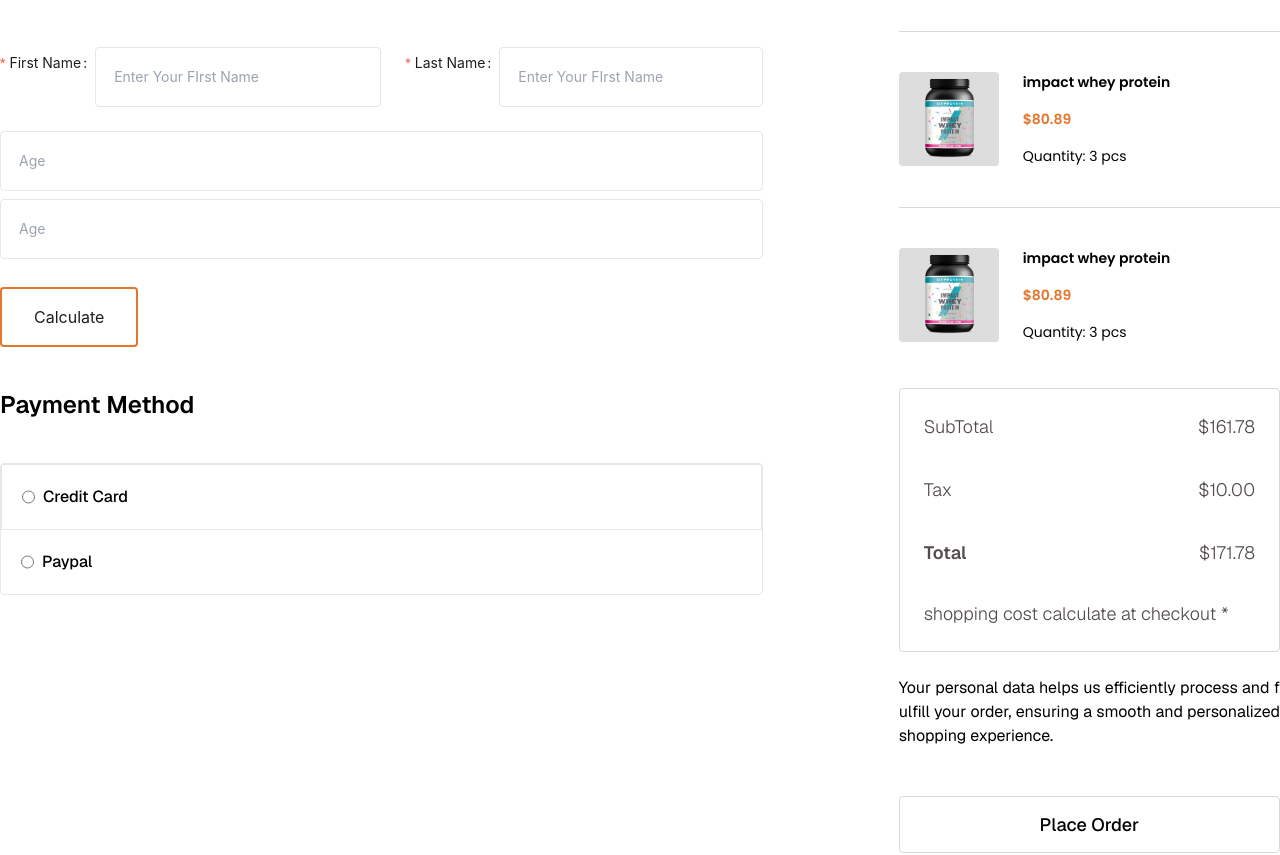
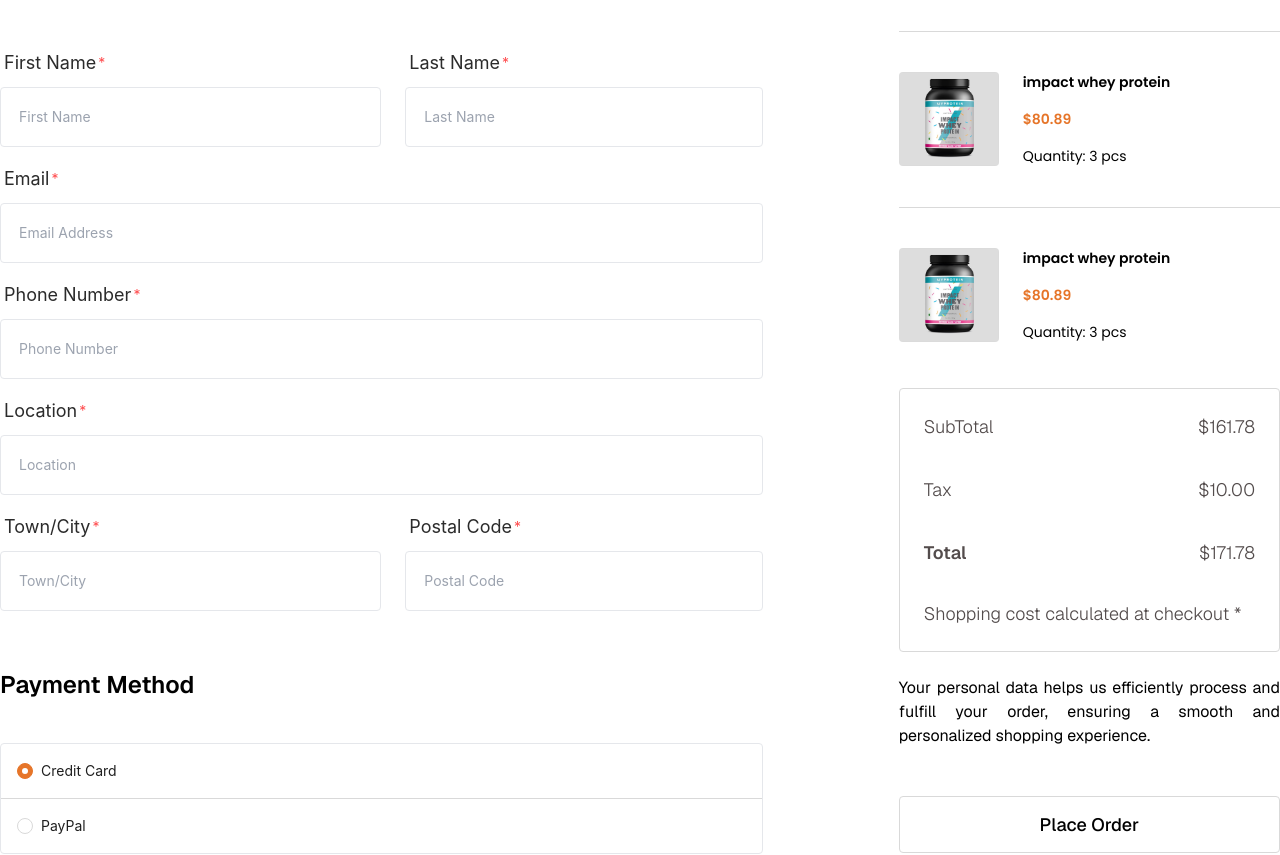
Before and after one commit to Jewel-190237/-gymstickUpdate, a Next.js app: page /checkout in a window 1280 px wide. Shown: the part 660-1515 px from the top of the page. Built offline with nearby package versions, Linux system fonts and the light colour scheme; no server answers.

Commit message:
file added

```diff
--- a/app/checkout/page.tsx
+++ b/app/checkout/page.tsx
@@ -1,33 +1,56 @@
 "use client";
-import React from 'react';
+import React, { useState } from 'react';
 import Link from 'next/link';
 import BasicHeader from '../../components/common/basic-header';
 import CheckOutCard from '../../components/card/CheckOutCard';
-import { Form } from 'antd';
+import { Form, RadioChangeEvent, Radio } from 'antd';
 import FormInput from '../../components/form/input';
-import Button from '../../components/common/button';
-const products = [{ image: '/whey.png', name: 'impact whey protein', price: 80.89, size: 1, quantity: 3 }, { image: '/whey.png', name: 'impact whey protein', price: 80.89, size: 1, quantity: 3 }];
-const page: React.FC = () => {
+
+const products = [
+    { image: '/whey.png', name: 'impact whey protein', price: 80.89, size: 1, quantity: 3 },
+    { image: '/whey.png', name: 'impact whey protein', price: 80.89, size: 1, quantity: 3 }
+];
+
+const Page: React.FC = () => {
+    const [value, setValue] = useState(1);
     const [form] = Form.useForm();
-    const onFinish = (values: { weight: number; height: number }) => {
+
+    const onFinish = (values: { FName: string; LName: string; email: string; phone: number; location: string; city: string; PCode: string }) => {
+        console.log(values, value);
         form.resetFields();
     };
+
+    const onChange = (e: RadioChangeEvent) => {
+        console.log('radio checked', e.target.value);
+        setValue(e.target.value);
+    };
+
+    const handlePlaceOrder = () => {
+        form.validateFields()
+            .then(values => {
+                onFinish(values);
+            })
+            .catch(info => {
+                console.log('Validate Failed:', info);
+            });
+    };
+
     return (
-        <section className=''>
-            <BasicHeader heading='check out' subHeading='home' />
+        <section>
+            <BasicHeader heading='Check Out' subHeading='Home' />
             <div className='max-w-[1320px] mx-auto px-8 md:px-0'>
                 <div className='flex flex-col md:flex-row space-x-0 md:space-x-[90px] lg:space-x-[136px] mt-4'>
                     <div className='w-full md:w-2/3'>
-                        <p className='shop-heading font-montserrat'>shopping cart</p>
+                        <p className='shop-heading font-montserrat'>Check Out</p>
                         <div className='mt-16 w-full'>
-                            <Form form={form} onFinish={onFinish} className="w-full">
-                                <div className="space-y-2 w-full">
-                                    <div className='w-full grid grid-cols-1 md:grid-cols-2 items-center space-x-6'>
+                            <Form form={form}>
+                                <div className="w-full">
+                                    <div className='w-full grid grid-cols-1 md:grid-cols-2 items-center md:space-x-6'>
                                         <FormInput
                                             label='First Name'
                                             name="FName"
                                             type="text"
-                                            placeholder="Enter Your FIrst Name"
+                                            placeholder="First Name"
                                             rules={[{ required: true, message: "Please provide First Name" }]}
                                             className="border w-full p-[18px] rounded"
                                         />
@@ -35,46 +58,66 @@
                                             label='Last Name'
                                             name="LName"
                                             type="text"
-                                            placeholder="Enter Your FIrst Name"
+                                            placeholder="Last Name"
                                             rules={[{ required: true, message: "Please provide your Last Name" }]}
                                             className="border w-full p-[18px] rounded"
                                         />
                                     </div>
                                     <FormInput
-                                        name="age"
-                                        type="number"
-                                        placeholder="Age"
-                                        rules={[{ required: true, message: "Please provide your Age" }]}
+                                        label='Email'
+                                        name="email"
+                                        type="email"
+                                        placeholder="Email Address"
+                                        rules={[{ required: true, message: "Please provide your Email" }]}
                                         className="border w-full p-[18px] rounded"
                                     />
                                     <FormInput
-                                        name="age"
+                                        label='Phone Number'
+                                        name="phone"
                                         type="number"
-                                        placeholder="Age"
-                                        rules={[{ required: true, message: "Please provide your Age" }]}
+                                        placeholder="Phone Number"
+                                        rules={[{ required: true, message: "Please provide your Phone Number" }]}
                                         className="border w-full p-[18px] rounded"
                                     />
-
+                                    <FormInput
+                                        label='Location'
+                                        name="location"
+                                        type="text"
+                                        placeholder="Location"
+                                        rules={[{ required: true, message: "Please provide your Location" }]}
+                                        className="border w-full p-[18px] rounded"
+                                    />
+                                    <div className='w-full grid grid-cols-1 md:grid-cols-2 items-center md:space-x-6'>
+                                        <FormInput
+                                            label='Town/City'
+                                            name="city"
+                                            type="text"
+                                            placeholder="Town/City"
+                                            rules={[{ required: true, message: "Please provide Town/City" }]}
+                                            className="border w-full p-[18px] rounded"
+                                        />
+                                        <FormInput
+                                            label='Postal Code'
+                                            name="PCode"
+                                            type="number"
+                                            placeholder="Postal Code"
+                                            rules={[{ required: true, message: "Please provide your Postal Code" }]}
+                                            className="border w-full p-[18px] rounded"
+                                        />
+                                    </div>
                                 </div>
-                                <Button type="submit" className="button mt-7 hover:text-white">
-                                    Calculate
-                                </Button>
                             </Form>
                         </div>
                         <p className='my-10 text-1 font-semibold text-[24px]'>Payment Method</p>
                         <div className='border rounded'>
-                            <div className='p-5 border border-b flex text-[16px] font-medium space-x-2'>
-                                <input className='text-3xl' type="radio" name="paymentMethod" id="creditCart" />
-                                <label htmlFor="creditCart">Credit Card</label>
-                            </div>
-                            <div className='p-5 flex text-[16px] font-medium space-x-2'>
-                                <input className='text-3xl text-primary bg-primary' type="radio" name="paymentMethod" id="payPal" />
-                                <label htmlFor="payPal">Paypal</label>
-                            </div>
+                            <Radio.Group className='grid grid-cols-1 text-[16px] font-poppins' onChange={onChange} value={value}>
+                                <Radio className='p-4 border-[#D9D9D9] border-b w-full' value={1}>Credit Card</Radio>
+                                <Radio className='p-4 w-full' value={2}>PayPal</Radio>
+                            </Radio.Group>
                         </div>
                     </div>
-                    <div className='w-full md:w-1/3 '>
-                        <div className=''>
+                    <div className='w-full md:w-1/3'>
+                        <div>
                             <p className='text-1 font-bold text-[28px]'>Order Summary</p>
                             <div className='mt-16'>
                                 {
@@ -93,17 +136,18 @@
                                     <p>$10.00</p>
                                 </div>
                                 <div className='flex justify-between py-[18px]'>
-                                    <p className='font-semibold text1'>Total</p>
+                                    <p className='font-semibold text-1'>Total</p>
                                     <p>$171.78</p>
                                 </div>
-                                <p className='mt-4'>shopping cost calculate at checkout *</p>
+                                <p className='mt-4'>Shopping cost calculated at checkout *</p>
                             </div>
                             <p className='mt-6 text-justify font-normal text-secondary text-[16px]'>
-                                Your personal data helps us efficiently process and f
-                                ulfill your order, ensuring a smooth and personalized shopping experience.
+                                Your personal data helps us efficiently process and fulfill your order, ensuring a smooth and personalized shopping experience.
                             </p>
                         </div>
-                        <Link href=''> <button className='process-button'>Place Order</button></Link>
+                        <Link href='' onClick={(e) => { e.preventDefault(); handlePlaceOrder(); }}>
+                            <button className='process-button'>Place Order</button>
+                        </Link>
                     </div>
                 </div>
             </div>
@@ -111,4 +155,4 @@
     );
 };
 
-export default page;
+export default Page;
--- /dev/null
+++ b/app/login/page.tsx
@@ -0,0 +1,51 @@
+'use client'
+import React from 'react';
+import BasicHeader from '../../components/common/basic-header';
+import FormInput from '../../components/form/input';
+import { Checkbox } from 'antd';
+import type { CheckboxProps } from 'antd';
+import Link from 'next/link';
+const page: React.FC = () => {
+    const onChange: CheckboxProps['onChange'] = (e) => {
+        console.log(`checked = ${e.target.checked}`);
+    };
+    return (
+        <div>
+            <BasicHeader heading='Log In' subHeading='Home' />
+            <div className='px-8 md:px-0 mt-4 max-w-[1320px] mx-auto '>
+                <div className='bg-[#FF4E25] mx-auto max-w-[868px] px-[250px] py-[150px] rounded bg-opacity-10'>
+                    <p className='login-heading font-montserrat'>Welcome back.</p>
+                    <div className='flex mt-[68px] flex-row items-center space-x-2'>
+                        <div className='h-[2px] bg-[#534C4C] flex-grow'></div>
+                        <p className='description mx-2 text-center'>Sign in with your email</p>
+                        <div className='h-[2px] bg-[#534C4C] flex-grow'></div>
+                    </div>
+                    <div className='mt-[34px]'>
+                        <FormInput
+                            label='Email:'
+                            name="email"
+                            type="email"
+                            placeholder="Email"
+                            rules={[{ required: true, message: "Please provide Email" }]}
+                            className="border border-[#D9D9D9] w-full p-[18px] rounded bg-[#FF4E251A]"
+                        />
+                        <FormInput
+                            label='Password:'
+                            name="password"
+                            type="password"
+                            placeholder="Password"
+                            rules={[{ required: true, message: "Please provide your Password " }]}
+                            className="border border-[#D9D9D9] w-full p-[18px] rounded bg-[#FF4E251A]"
+                        />
+                        <Checkbox className='description mt-[22px]' onChange={onChange}>Remember Me</Checkbox>
+                        <div className='mt-[14px]'><Link className='!text-primary description' href=''>Forgat Password</Link></div>
+                        <button className='product-button mt-[34px] py-4 w-full'>Continue</button>
+                    </div>
+                </div>
+
+            </div>
+        </div>
+    );
+};
+
+export default page;
--- /dev/null
+++ b/app/signup/page.tsx
@@ -0,0 +1,69 @@
+'use client'
+import React from 'react';
+import BasicHeader from '../../components/common/basic-header';
+import FormInput from '../../components/form/input';
+import { Checkbox } from 'antd';
+import type { CheckboxProps } from 'antd';
+import Link from 'next/link';
+const page: React.FC = () => {
+    const onChange: CheckboxProps['onChange'] = (e) => {
+        console.log(`checked = ${e.target.checked}`);
+    };
+    return (
+        <div>
+            <BasicHeader heading='Create An Account' subHeading='Home' />
+            <div className='px-8 md:px-0 mt-4 max-w-[1320px] mx-auto '>
+                <div className='bg-[#FF4E25] mx-auto max-w-[868px] px-[250px] py-[150px] rounded bg-opacity-10'>
+                    <p className='login-heading font-montserrat'>let’s join us</p>
+                    <div className='flex mt-[68px] flex-row items-center space-x-2'>
+                        <div className='h-[2px] bg-[#534C4C] flex-grow'></div>
+                        <p className='description mx-2 text-center'>Sign in with your email</p>
+                        <div className='h-[2px] bg-[#534C4C] flex-grow'></div>
+                    </div>
+                    <div className='mt-[34px]'>
+                        <FormInput
+                            label='Name:'
+                            name="name"
+                            type="text"
+                            placeholder="Name"
+                            rules={[{ required: true, message: "Please provide Name" }]}
+                            className="border border-[#D9D9D9] w-full p-[18px] rounded bg-[#FF4E251A]"
+                        />
+                        <FormInput
+                            label='Email:'
+                            name="email"
+                            type="email"
+                            placeholder="Email"
+                            rules={[{ required: true, message: "Please provide Email" }]}
+                            className="border border-[#D9D9D9] w-full p-[18px] rounded bg-[#FF4E251A]"
+                        />
+                         <FormInput
+                            label='Password:'
+                            name="password"
+                            type="password"
+                            placeholder="Password"
+                            rules={[{ required: true, message: "Please provide your Password " }]}
+                            className="border border-[#D9D9D9] w-full p-[18px] rounded bg-[#FF4E251A]"
+                        />
+                        <FormInput
+                            label='Re-Type Password:'
+                            name="password"
+                            type="password"
+                            placeholder="Password"
+                            rules={[{ required: true, message: "Please provide your Password again" }]}
+                            className="border border-[#D9D9D9] w-full p-[18px] rounded bg-[#FF4E251A]"
+                        />
+
+                        <Checkbox className='description mt-[22px]' onChange={onChange}>Remember Me</Checkbox>
+                        <div className='mt-[14px]'><Link className='!text-primary description' href=''>Forgat Password</Link></div>
+                        <button className='product-button mt-[34px] py-4 w-full'>Continue</button>
+                        <p className='mt-[29px] description'>Already have an account? <Link className='text-primary' href=''> Sign in now</Link> </p>
+                    </div>
+                </div>
+
+            </div>
+        </div>
+    );
+};
+
+export default page;
--- a/components/form/image.tsx
+++ b/components/form/image.tsx
@@ -11,7 +11,6 @@
     required?: boolean
 
 }
-
 
 export const ImageCards  = ({name, label, max = 5, required}: ImageCardsProps) => {
     const Input = ({value, onChange}: any) => {
--- a/styles/common.scss
+++ b/styles/common.scss
@@ -177,3 +177,80 @@
   line-height: normal;
   text-transform: capitalize;
 }
+
+// form input label styles
+.ant-row {
+  display: block;
+}
+
+.ant-form-item .ant-form-item-label {
+  text-align: left;
+  padding-bottom: 8px;
+}
+
+.ant-form-item .ant-form-item-label>label.ant-form-item-required:not(.ant-form-item-required-mark-optional)::after {
+  display: inline-block;
+  margin-inline-end: 4px;
+  color: #ff4d4f;
+  font-size: 14px;
+  line-height: 1;
+  content: "*";
+}
+
+.ant-form-item .ant-form-item-label>label.ant-form-item-required:not(.ant-form-item-required-mark-optional)::before {
+  content: "";
+}
+
+.ant-form-item .ant-form-item-label>label {
+  color: #2B2B2B;
+  font-size: 18px;
+  font-style: normal;
+  font-weight: 400;
+  line-height: normal;
+  text-transform: capitalize;
+}
+
+.ant-radio-wrapper .ant-radio-checked .ant-radio-inner {
+  border-color: #E67529;
+  background-color: #E67529;
+}
+
+.ant-radio-wrapper:hover .ant-radio-inner {
+  border-color: #E67529 !important;
+}
+
+// .ant-radio-wrapper:hover .ant-radio-inner {
+//   border-color: red !important;
+// }
+
+// .ant-radio-wrapper:hover .ant-radio-inner::after {
+//   background-color: red !important;
+// }
+
+// .ant-radio-inner {
+//   border-color: red !important; /* Default border color */
+// }
+
+// .ant-radio-wrapper:hover {
+//   color: red !important; /* Change text color on hover */
+// }
+
+.ant-checkbox-checked .ant-checkbox-inner {
+  border-color: #E67529;
+  background-color: #E67529;
+}
+
+.ant-checkbox-wrapper:hover .ant-checkbox-inner {
+  border-color: #E67529 !important;
+  background-color: #E67529 !important;
+}
+
+.login-heading {
+  color: #2B2B2B;
+  font-size: 32px;
+  font-style: normal;
+  font-weight: 700;
+  line-height: normal;
+  text-transform: capitalize;
+  text-align: center;
+}
```
